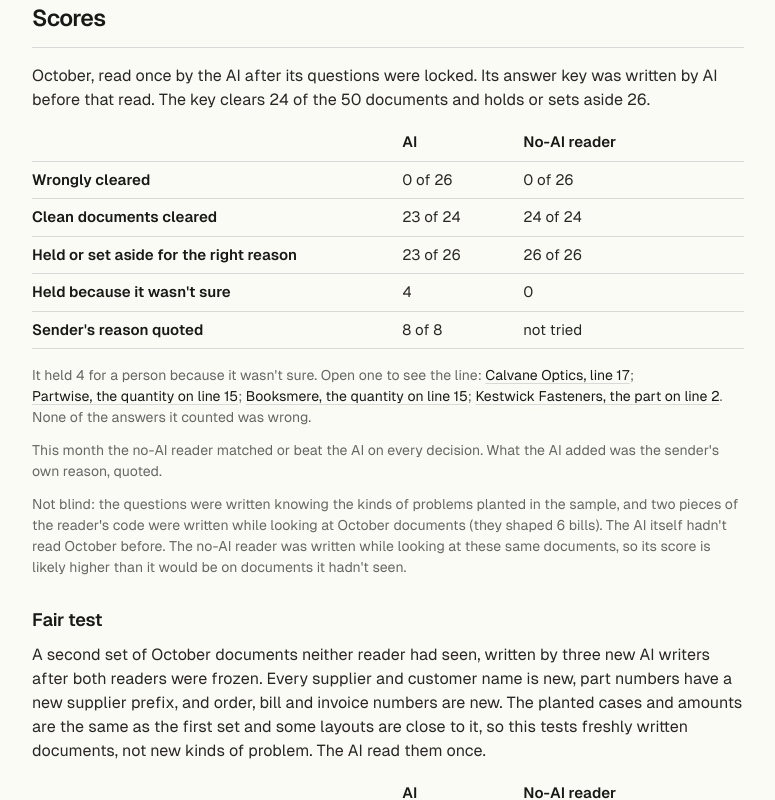
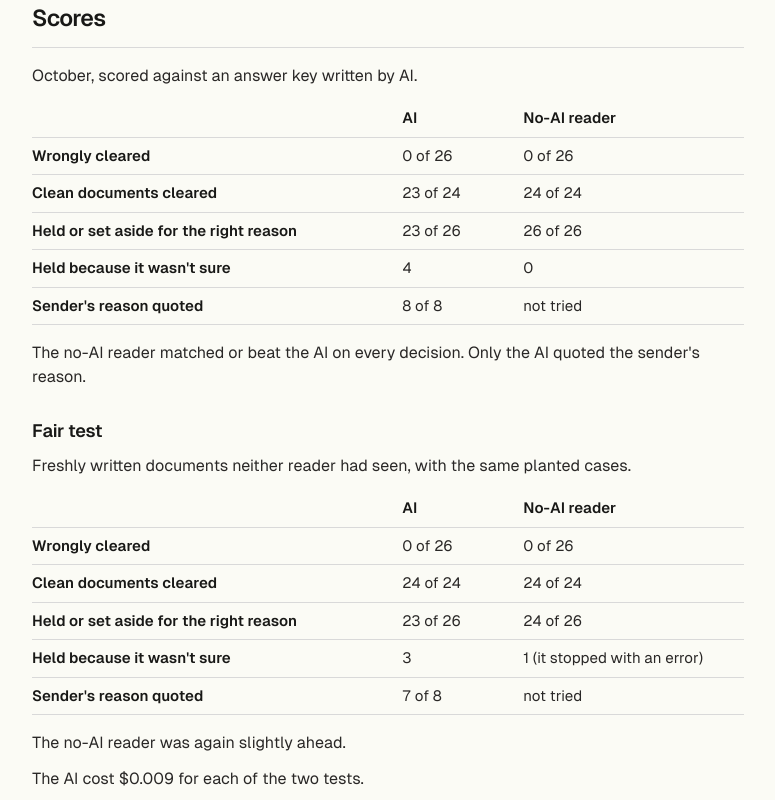
Before and after one commit to Duckky153/recon, a plain HTML site: page site/index.html in a window 1280 px wide. Both pictures are taken after a click on the link "Scores". Shown: the part 797-1597 px from the top of the page, without its empty margins (252-1027 px from the left). Drawn offline with Linux system fonts and the light colour scheme.

Commit message:
Recon: less text in Scores

```diff
--- a/site/app.js
+++ b/site/app.js
@@ -563,42 +563,21 @@
       p("The AI reads the supplier documents and customer payment notes and picks from fixed options. Code checks every number and writes every reason and note.");
       return;
     }
-    var a = S.ai.documents;
-    p("October, read once by the AI after its questions were locked. Its answer key was written by AI before that read. The key clears " + a.clean + " of the " + D.counts.documents + " documents and holds or sets aside " + a.problems + ".");
+    var F = D.fair_test && D.fair_test.readers;
+    var run = S.ai.run || {}, frun = F && F.ai && F.ai.run;
+    p("October, scored against an answer key written by AI.");
     body.appendChild(scoreTable(S));
-    var wrong = 0;
-    Object.keys(S.ai.fields || {}).forEach(function (k) { wrong += S.ai.fields[k].wrong; });
-    if (a.unsure.length) {
-      var para = el("p", "small");
-      para.appendChild(document.createTextNode("It held " + a.unsure.length + " for a person because it wasn't sure. Open one to see the line: "));
-      a.unsure.forEach(function (u, k) {
-        var r0 = res.filter(function (x) { return x.doc === u.doc; })[0];
-        var btn = el("button", "open", (r0 ? r0.from_name : u.doc) + ", " + u.what);
-        btn.type = "button";
-        btn.addEventListener("click", function () {
-          (PHONE.matches ? document.querySelector(".out") : document.getElementById("term")).scrollIntoView({ behavior: FILM ? "auto" : "smooth", block: "start" });
-          log.textContent = "";
-          typeAndRun("recon doc " + u.doc);
-        });
-        if (k) para.appendChild(document.createTextNode("; "));
-        para.appendChild(btn);
-      });
-      para.appendChild(document.createTextNode(". " + (wrong ? wrong + " of the answers it counted were wrong." : "None of the answers it counted was wrong.")));
-      body.appendChild(para);
-    }
-    p("This month the no-AI reader matched or beat the AI on every decision. What the AI added was the sender's own reason, quoted.", "small");
-    p("Not blind: the questions were written knowing the kinds of problems planted in the sample, and two pieces of the reader's code were written while looking at October documents (they shaped 6 bills). The AI itself hadn't read October before. The no-AI reader was written while looking at these same documents, so its score is likely higher than it would be on documents it hadn't seen.", "small");
-    var F = D.fair_test && D.fair_test.readers;
+    p("The no-AI reader matched or beat the AI on every decision. Only the AI quoted the sender's reason.", "line");
     if (F && F.ai && F.no_ai) {
       body.appendChild(el("h3", "", "Fair test"));
-      p("A second set of October documents neither reader had seen, written by three new AI writers after both readers were frozen. Every supplier and customer name is new, part numbers have a new supplier prefix, and order, bill and invoice numbers are new. The planted cases and amounts are the same as the first set and some layouts are close to it, so this tests freshly written documents, not new kinds of problem. The AI read them once.");
+      p("Freshly written documents neither reader had seen, with the same planted cases.");
       body.appendChild(scoreTable(F));
-      p("Neither reader cleared anything it shouldn't have, and the no-AI reader was again slightly ahead on decisions. Both tripped on H-1001, which puts each field on a row of its own: the no-AI reader read its price as $0, and the AI step's code couldn't join its part to its quantity. The AI's other two holds were real doubts.", "small");
-      p("The no-AI reader's first run stopped with an error on H-1008. The test script was then changed to hold such a document for a person, as it already did for a broken AI reply, and run again before the AI read.", "small");
+      p("The no-AI reader was again slightly ahead.", "line");
     }
-    var run = S.ai.run || {}, frun = F && F.ai && F.ai.run;
-    if (run.cost_dollars !== undefined) p("The AI step cost $" + run.cost_dollars.toFixed(3) + " for October" + (frun ? ", $" + frun.cost_dollars.toFixed(3) + " for the fair test, and $" + frun.spent_so_far_dollars.toFixed(3) : " and $" + run.spent_so_far_dollars.toFixed(3)) + " for the whole build with practice.", "small");
-    p("The AI reads the supplier documents and customer payment notes and picks from fixed options. Code checks every number and writes every reason and note.", "small");
+    if (run.cost_dollars !== undefined) {
+      var c1 = "$" + run.cost_dollars.toFixed(3), c2 = frun ? "$" + frun.cost_dollars.toFixed(3) : null;
+      p(c2 === null ? "The AI cost " + c1 + "." : c1 === c2 ? "The AI cost " + c1 + " for each of the two tests." : "The AI cost " + c1 + " for October and " + c2 + " for the fair test.", "line");
+    }
   }
   $("scores-link").addEventListener("click", function (e) {
     e.preventDefault();
--- a/site/index.html
+++ b/site/index.html
@@ -60,6 +60,7 @@
   <section class="scores" id="scores" hidden aria-labelledby="scores-title">
     <h2 id="scores-title">Scores</h2>
     <div id="scores-body"></div>
+    <p class="how"><a href="https://github.com/Duckky153/recon#how-it-was-tested">How it was tested</a></p>
   </section>
 </main>
 
--- a/site/style.css
+++ b/site/style.css
@@ -120,7 +120,7 @@ h1 .accent { color: var(--accent); }
 .scores { max-width: 760px; margin: 28px auto 0; padding: 0 24px 64px; font-size: 16px; }
 .scores h2 { margin: 0 0 16px; padding-bottom: 12px; border-bottom: 1px solid var(--hair); font-size: 23px; font-weight: 600; letter-spacing: -0.03em; color: var(--head); }
 .scores td { white-space: nowrap; }
-.scores .open { padding: 0; border: 0; background: none; color: var(--head); text-decoration: underline; text-decoration-color: var(--hair); text-underline-offset: 3px; cursor: pointer; font: inherit; }
+@media (max-width: 600px) { .scores tr > :first-child, .scores tr > :nth-child(2) { width: auto; } .scores td:last-child { white-space: normal; } }
 .scores p { margin: 0 0 12px; }
 .scores h3 { margin: 28px 0 10px; font-size: 18px; font-weight: 600; letter-spacing: -0.02em; color: var(--head); }
 .scores table { width: 100%; border-collapse: collapse; margin: 6px 0 16px; font-size: 15px; }
@@ -129,6 +129,8 @@ h1 .accent { color: var(--accent); }
 .scores tr > :first-child { width: 52%; }
 .scores tr > :nth-child(2) { width: 17%; }
 .scores .small { font-size: 14px; color: var(--muted); }
+.scores .how { margin-top: 18px; font-size: 15px; }
+.scores .how a { color: var(--head); text-decoration: underline; text-decoration-color: var(--hair); text-underline-offset: 3px; }
 main { padding-bottom: 40px; }
 
 @media (max-width: 900px) {
```
Also changed, not shown: screenshots/scores.png, 2 other files.
